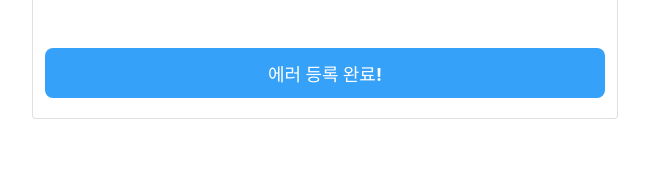
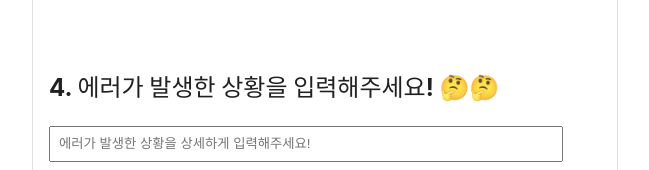
Before and after one commit to hyunho4532/errorfind, a React (Vite) app in the folder frontend/: page /error/write in a window 1280 px wide. Shown: the part 630-800 px from the top of the page, without its empty margins (315-964 px from the left). Built offline with nearby package versions, Linux system fonts and the light colour scheme; no server answers; a small style sheet from the web is missing.

Commit message:
2024-04-19 에러 상황 필드 추가

```diff
--- a/frontend/package.json
+++ b/frontend/package.json
@@ -15,6 +15,7 @@
     "@mui/material": "^5.15.15",
     "@toast-ui/react-editor": "^3.2.3",
     "axios": "^1.6.8",
+    "moment": "^2.30.1",
     "react": "^18.2.0",
     "react-dom": "^18.2.0",
     "react-router-dom": "^6.22.3",
--- a/frontend/src/component/ErrorInsertButton.tsx
+++ b/frontend/src/component/ErrorInsertButton.tsx
@@ -9,11 +9,16 @@ function ErrorInsertButton() {
 
     const errorBoardData = useRecoilValue<ErrorBoard>(errorBoard);
 
+    const date = new Date();
+    const formattedDateData = date.toLocaleDateString('ko-KR', { weekday: 'long', year: 'numeric', month: 'long', day: 'numeric' });
+
     const data = {
         id: uuid(),
         selectedPlatformData: errorBoardData.selectedPlatformData,
         errorTypeData: errorBoardData.errorTypeData,
-        errorFileData: errorBoardData.errorFileData
+        errorFileData: errorBoardData.errorFileData,
+        errorSituationData: errorBoardData.errorSituationData,
+        formattedDateData: formattedDateData,
     };
 
     const errorInsertButton = () => {
--- a/frontend/src/model/ErrorBoard.tsx
+++ b/frontend/src/model/ErrorBoard.tsx
@@ -2,4 +2,5 @@ export interface ErrorBoard {
     selectedPlatformData: string;
     errorTypeData: string;
     errorFileData: string;
+    errorSituationData: string
 }
--- a/frontend/src/recoil/Atom.tsx
+++ b/frontend/src/recoil/Atom.tsx
@@ -6,6 +6,7 @@ export const errorBoard = atom<ErrorBoard>({
     default: {
         selectedPlatformData: "",
         errorTypeData: "",
-        errorFileData: ""
+        errorFileData: "",
+        errorSituationData: ""
     }
 });
--- a/frontend/src/view/main/Main.tsx
+++ b/frontend/src/view/main/Main.tsx
@@ -1,5 +1,7 @@
 import axios from "axios"
 import { useState } from "react";
+import './scss/Main.scss'
+import { Card } from "@mui/material";
 
 function Main() {
 
@@ -15,12 +17,15 @@ function Main() {
         })
 
     return (
-        <div>
-            {errorBoardData.map((error: any, index) => (
-                <div key={index}>
-                    <p>{error.errorTypeData}</p>
-                </div>
-            ))}
+        <div className="main-component">
+                {errorBoardData.map((error: any, index) => (
+                    <Card className="main-card-component">
+                        <div key={index}>
+                            <p>{error.errorTypeData}</p>
+                            <p className="main-card-formatted">{error.formattedDateData}</p>
+                        </div>
+                    </Card>
+                ))}
         </div>
     )
 }
--- /dev/null
+++ b/frontend/src/view/main/scss/Main.scss
@@ -0,0 +1,14 @@
+.main-component {
+    display: flex;
+
+    .main-card-component {
+        width: 480px;
+        height: 240px;
+        margin-left: 50px;
+        display: flex;
+
+        .main-card-formatted {
+            margin-top: auto;
+        }
+    }
+}
--- a/frontend/src/view/write/errorWriteBoard.tsx
+++ b/frontend/src/view/write/errorWriteBoard.tsx
@@ -4,6 +4,7 @@ import SecondGroup from './group/SecondGroup';
 import ThirdGroup from './group/ThirdGroup';
 import ErrorInsertButton from '../../component/ErrorInsertButton';
 import Card from '@mui/material/Card';
+import FourthGroup from './group/FourthGroup';
 
 function errorWriteBoard() {
 
@@ -16,6 +17,8 @@ function errorWriteBoard() {
 
                 <ThirdGroup />
 
+                <FourthGroup />
+
                 <ErrorInsertButton />
             </Card>
         </>
--- /dev/null
+++ b/frontend/src/view/write/group/FourthGroup.tsx
@@ -0,0 +1,36 @@
+import '../scss/ErrorWirteBoard.scss';
+import { useRecoilState } from 'recoil';
+import { ErrorBoard } from '../../../model/ErrorBoard';
+import { errorBoard } from '../../../recoil/Atom';
+
+function FourthGroup() {
+
+    const FourthGroup = () => {
+        const [errorBoardData, setErrorBoardData] = useRecoilState<ErrorBoard>(errorBoard)
+
+
+        const inputSituationChange = (e: any) => {
+
+            console.log(e.target.value)
+
+            const newInputSituationData: string = e.target.value;
+
+            setErrorBoardData({ ...errorBoardData, errorSituationData: newInputSituationData });
+
+            console.log(errorBoardData);
+        }
+
+        return (
+            <div className="error-write-board-component-fourth-group">
+                <h2 className="error-write-board-component-situation">4. 에러가 발생한 상황을 입력해주세요! 🤔🤔</h2>
+                <div className="inputBox">
+                    <input className="input-situation" placeholder="에러가 발생한 상황을 상세하게 입력해주세요!" onChange={inputSituationChange}></input>
+                </div>
+            </div>
+        )
+    }
+
+    return <FourthGroup />
+}
+
+export default FourthGroup
--- a/frontend/src/view/write/scss/errorWirteBoard.scss
+++ b/frontend/src/view/write/scss/errorWirteBoard.scss
@@ -124,3 +124,29 @@
     margin-left: 16px;
   }
 }
+
+.error-write-board-component-fourth-group {
+  margin-top: 120px;
+
+  .error-write-board-component-situation {
+    text-align: start;
+    padding-left: 16px;
+  }
+
+  .error-write-board-component-error {
+    display: flex;
+    margin-left: 16px;
+  }
+}
+
+.inputBox {
+  display: flex;
+  margin-left: 16px;
+
+  .input-situation {
+    width: 500px;
+    height: 30px;
+
+    padding-left: 8px;
+  }
+}
```
Also changed, not shown: frontend/src/util/FormatDate.tsx (added, +11 -0 lines), 1 other file (tests, documents, lock files or other folders).
